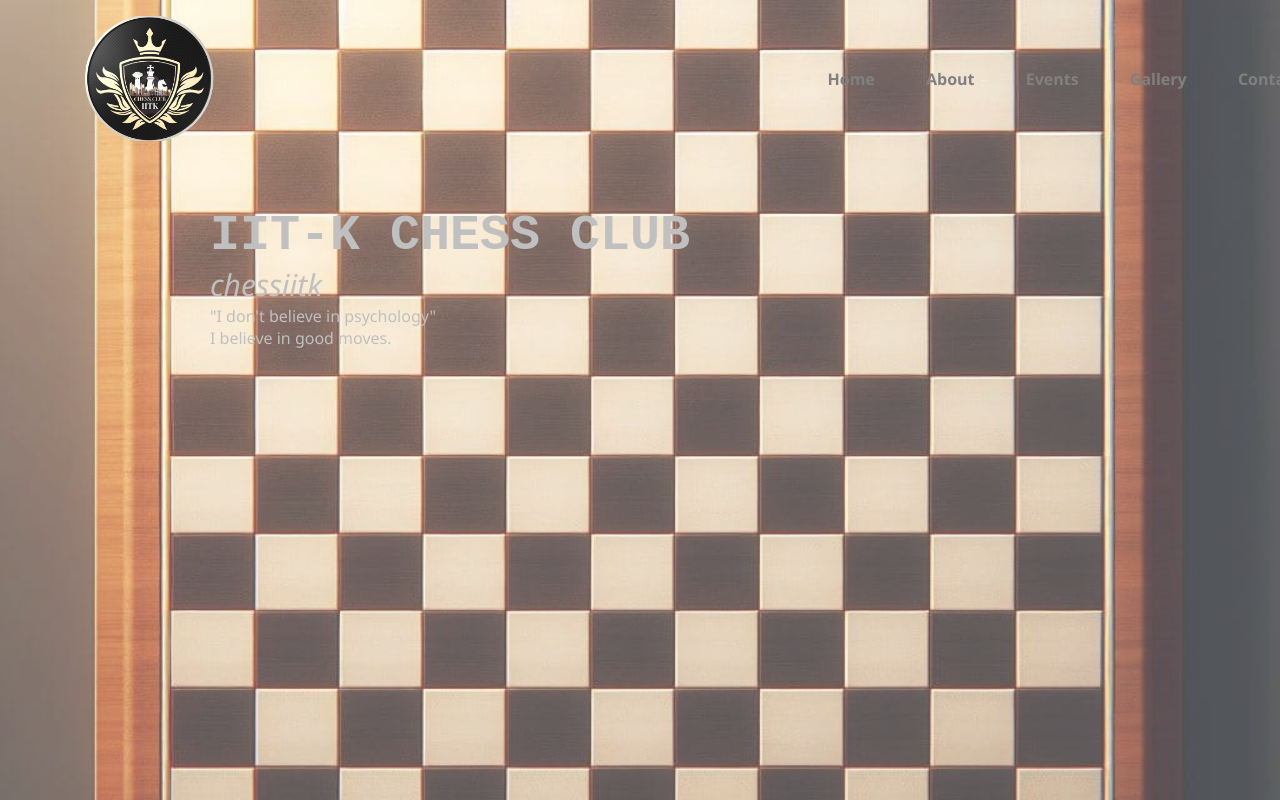
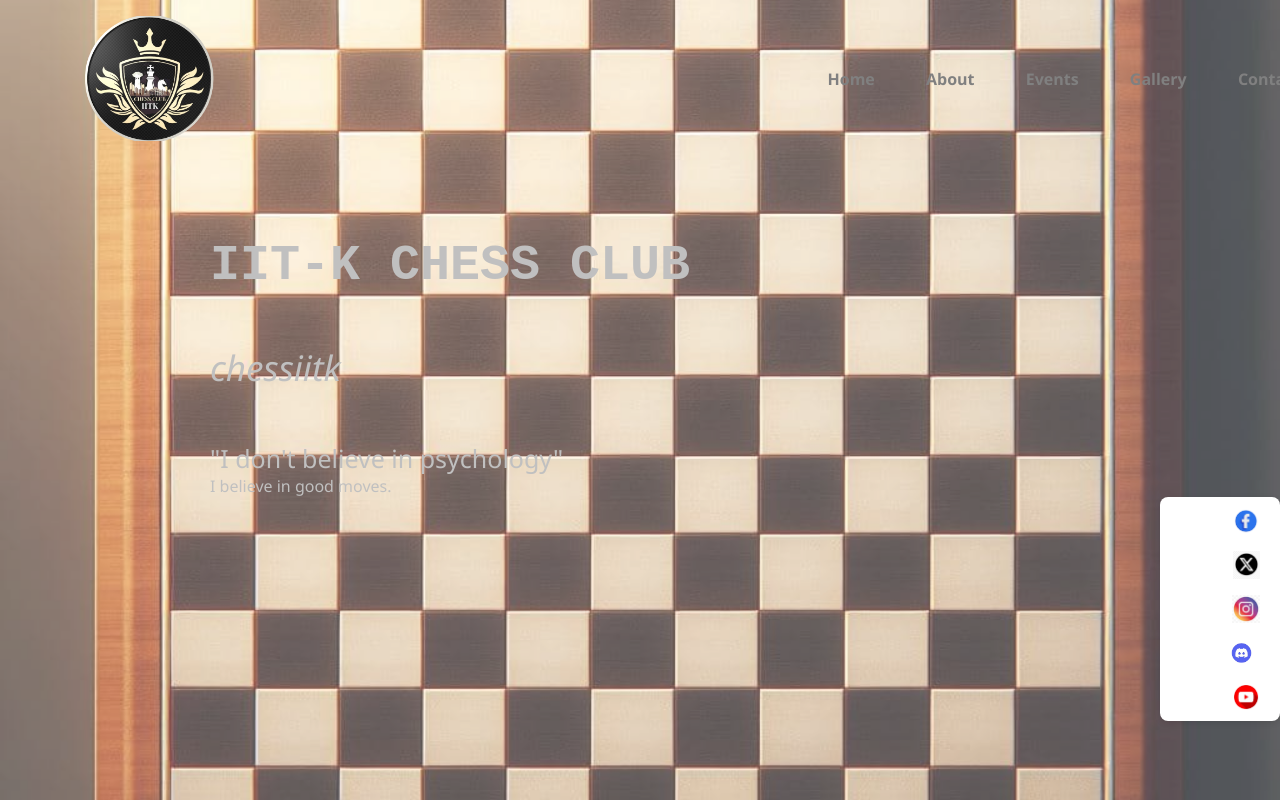
Before and after one commit to PrakharG8651/Chess-Club, a plain HTML site: page index.html in a window 1280 px wide. Drawn offline with Linux system fonts and the light colour scheme.

Commit message:
third chnge

```diff
--- a/css/styles.css
+++ b/css/styles.css
@@ -1,4 +1,4 @@
-/* ========== BACKGROUND WRAPPER WITH OPACITY ========== */
+
 .bg-wrapper {
   position: relative;
   min-height: 100vh;
@@ -25,7 +25,6 @@
   z-index: 1;
 }
 
-/* ========== NAVIGATION BAR ========== */
 .navbar {
   display: flex;
   align-items: center;
@@ -71,10 +70,9 @@
   padding-left: 32px;
 }
 
-/* ========== CHESS CLUB SECTION ========== */
 .chess {
-  display: block;
-  margin-top: 50px;
+  display: inline-block;
+  margin-top: 80px;
   margin-left: 210px;
 }
 
@@ -82,11 +80,32 @@
   font-family: 'Courier New', Courier, monospace;
   font-weight: 800;
   font-size: 50px;
+  margin-bottom: 50px;
 }
-
-/* ========== BODY RESET ========== */
 body {
   margin: 0;
   font-family: 'Segoe UI', sans-serif;
   color: silver;
 }
+.icon-bar {
+  display: flex;
+  flex-direction: column;
+  align-items: flex-end;
+  gap: 16px;
+  padding: 10px 20px;
+  background-color: white;
+  border-radius: 8px;
+  box-shadow: 0 2px 6px rgba(0,0,0,0.1);
+  width: 80px;
+  margin-left: auto;
+}
+.icon-bar img {
+  height: 28px;
+  width: auto;
+  cursor: pointer;
+  transition: transform 0.2s ease;
+  display: block;
+}
+.icon-bar img:hover {
+  transform: scale(1.2);
+}
--- a/index.html
+++ b/index.html
@@ -26,11 +26,18 @@
 
     <div class="chess">
       <div class="chess_club"><b>IIT-K CHESS CLUB</b></div>
-      <div style="font-size: 30px;"><i>chessiitk</i></div>
-      <div>"I don't believe in psychology"</div>
+      <div style="font-size: 35px;margin-bottom: 50px"><i>chessiitk</i></div>
+      <div style="font-size: 25px">"I don't believe in psychology"</div>
       <div>I believe in good moves.</div>
     </div>
 
+  <div class="icon-bar">
+    <img src="/images/facebook-removebg-preview.png" alt="Facebook" title="Facebook" />
+    <img src="/images/x-removebg-preview.png" alt="X" title="X" />
+    <img src="/images/insta-removebg-preview.png" alt="Instagram" title="Instagram" />
+    <img src="/images/discord-removebg-preview.png" alt="Discord" title="Discord"/>
+    <img src="/images/youtube-removebg-preview.png" alt="YouTube" title="YouTube" />
+  </div>
   </div>
 </body>
 </html>
```
Also changed, not shown: images/discord-removebg-preview.png (added), images/facebook-removebg-preview.png (added), images/insta-removebg-preview.png (added), images/x-removebg-preview.png (added), images/youtube-removebg-preview.png (added).
